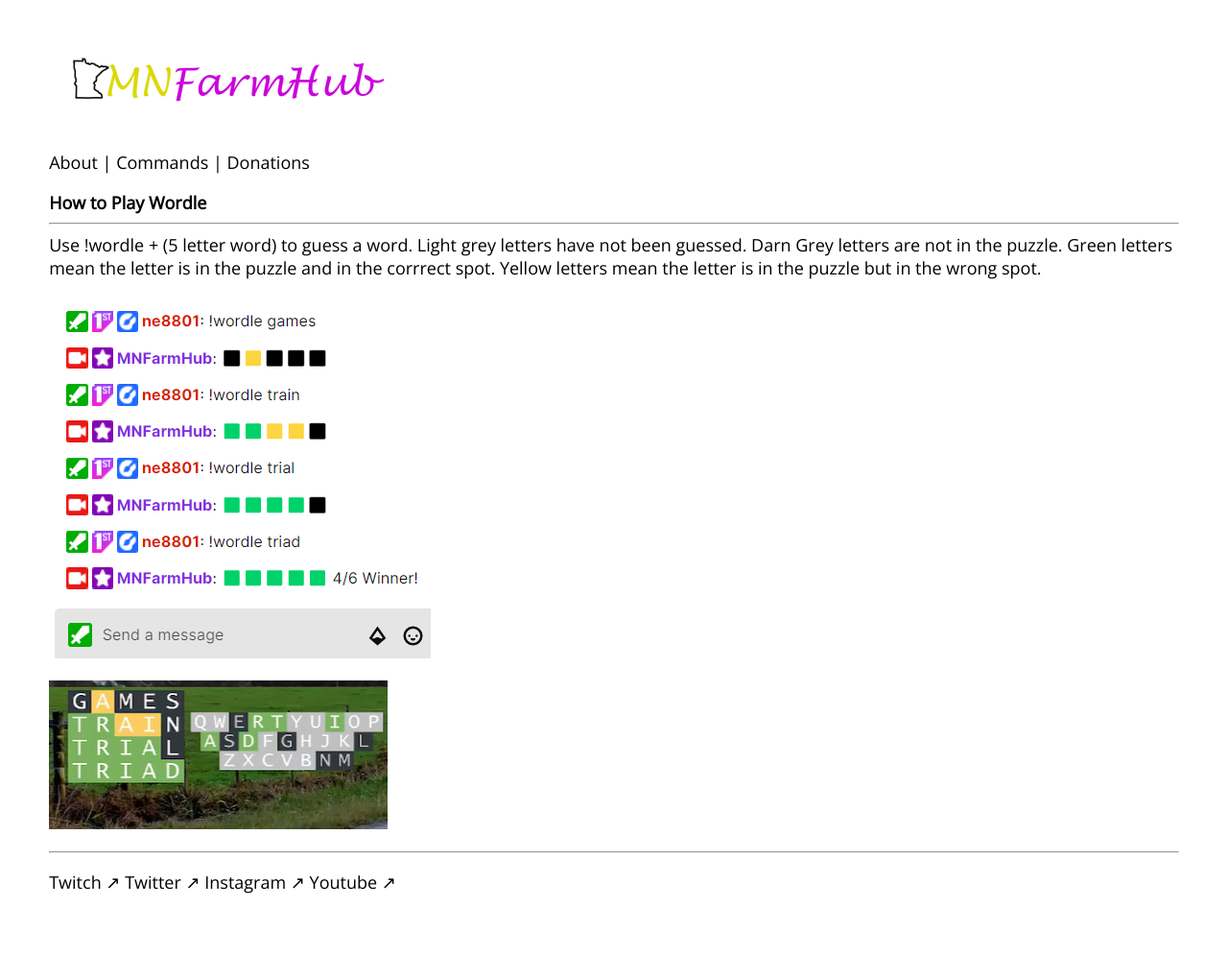
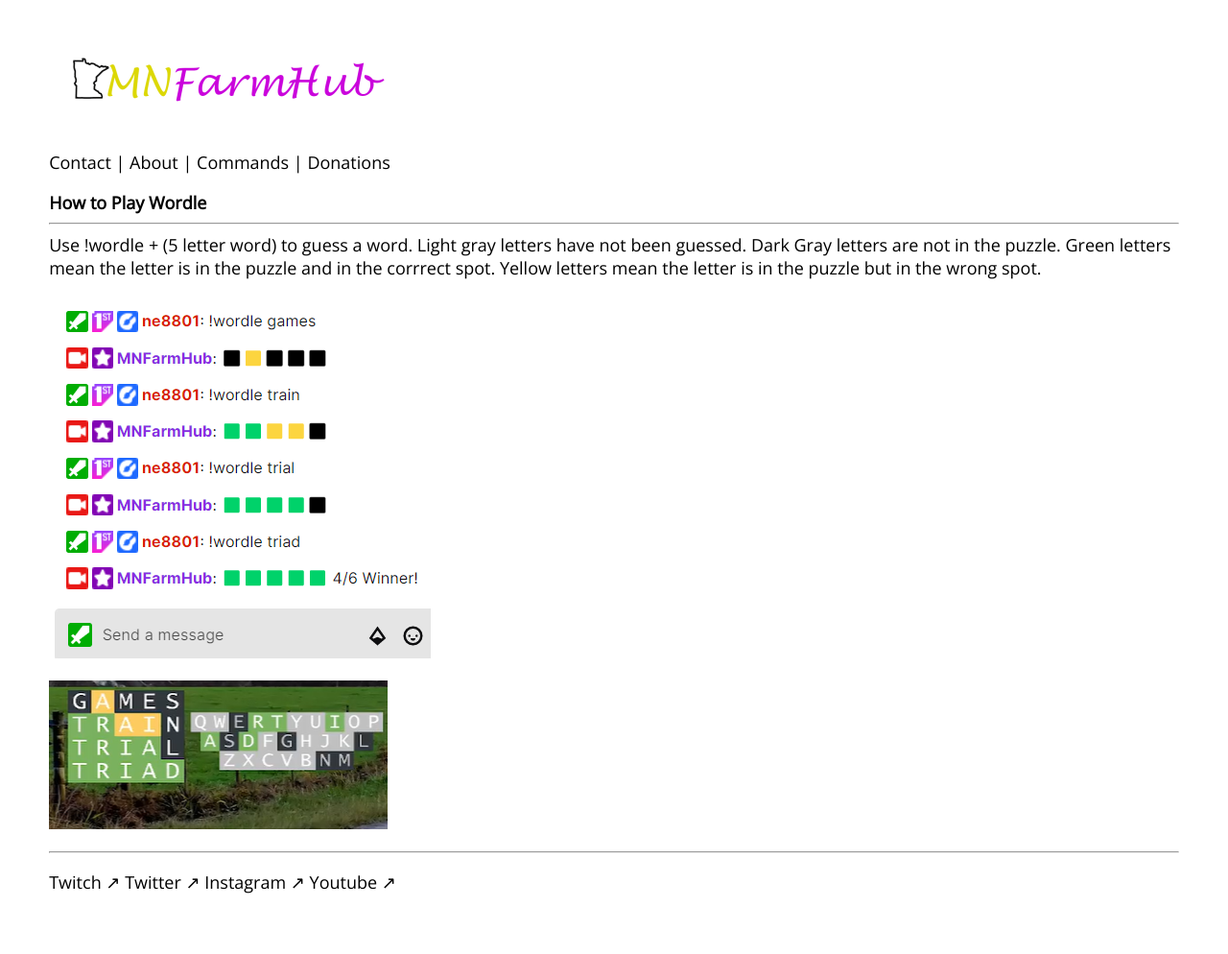
Before and after one commit to MNFarmHub/mnfarmhub.github.io, a Jekyll site: the page built from wordle.html, in a window 1280 px wide. Shown: the whole page at 96% size. Built offline with Jekyll 4.4.1, drawn with Linux system fonts in a browser that asks for light colours.

Commit message:
Update wordle.html

```diff
--- a/wordle.html
+++ b/wordle.html
@@ -5,6 +5,7 @@
 <div id="maingrid">
 <div id="content">
 <p>
+<a href="index.html">Contact</a> |
 <a href="about.html">About</a> |
 <a href="commands.html">Commands</a> |
 <a href="donations.html">Donations</a>
@@ -16,7 +17,7 @@
 <h2>How to Play Wordle</h2>
 <hr>
 <code>
-Use !wordle + (5 letter word) to guess a word. Light grey letters have not been guessed. Darn Grey letters are not in the puzzle.
+Use !wordle + (5 letter word) to guess a word. Light gray letters have not been guessed. Dark Gray letters are not in the puzzle.
   Green letters mean the letter is in the puzzle and in the corrrect spot. Yellow letters mean the letter is in the puzzle but in the wrong spot.
 <p><img src="/images/WordleEx1.png" alt="WordleEx1" /></p>
 <p><img src="/images/WordleEx2.png" alt="WordleEx2" /></p>
```
